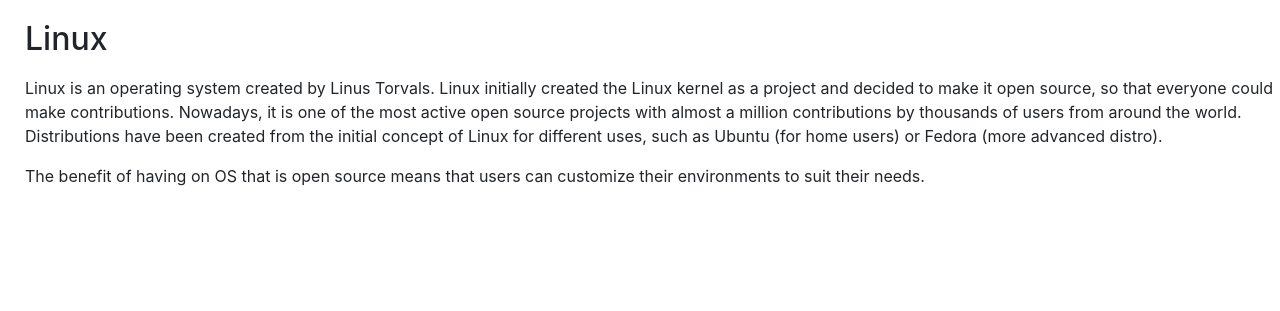
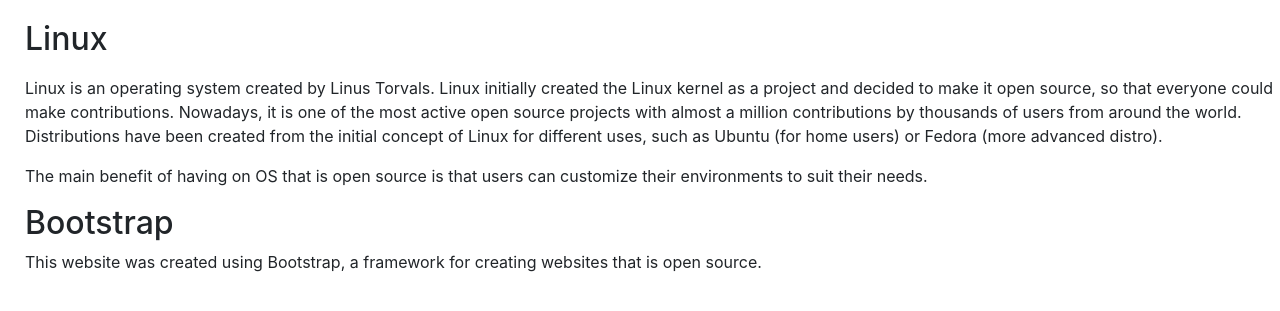
Before and after one commit to gdelmo/gdelmo.github.io, a plain HTML site: page open-source/examples.html in a window 1280 px wide. Shown: the part 129-440 px from the top of the page. Drawn offline with nearby package versions, Linux system fonts and the light colour scheme.

Commit message:
Update examples.html

```diff
--- a/open-source/examples.html
+++ b/open-source/examples.html
@@ -12,6 +12,7 @@
     <title>Open source</title>
   </head>
   <body>
+
 	<nav class=" navbar-dark bg-primary navbar navbar-expand-lg">
 	<a class="navbar-brand" href="#">
     <img src="vaadin.svg" width="30" height="30" alt="">
@@ -34,14 +35,20 @@
     </ul>
   </div>
 </nav>
-    <div id="main-content">
+     <div id="main-content">
     <h1 style="padding-top: 20px;">Popular examples</h1>
     <h2 style="padding-top: 15px;">Linux</h2>
     <p style="padding-top: 10px;">
       Linux is an operating system created by Linus Torvals. Linux initially created the Linux kernel as a project and decided to make it open source, so that everyone could make contributions. Nowadays, it is one of the most active open source projects with almost a million contributions by thousands of users from around the world. Distributions have been created from the initial concept of Linux for different uses, such as Ubuntu (for home users) or Fedora (more advanced distro).
     </p>
     <p>
-      The benefit of having on OS that is open source means that users can customize their environments to suit their needs.
+      The main benefit of having on OS that is open source is that users can customize their environments to suit their needs.
+    </p>
+    <h2>
+      Bootstrap
+    </h2>
+    <p>
+      This website was created using Bootstrap, a framework for creating websites that is open source.
     </p>
     </div>
 
```
